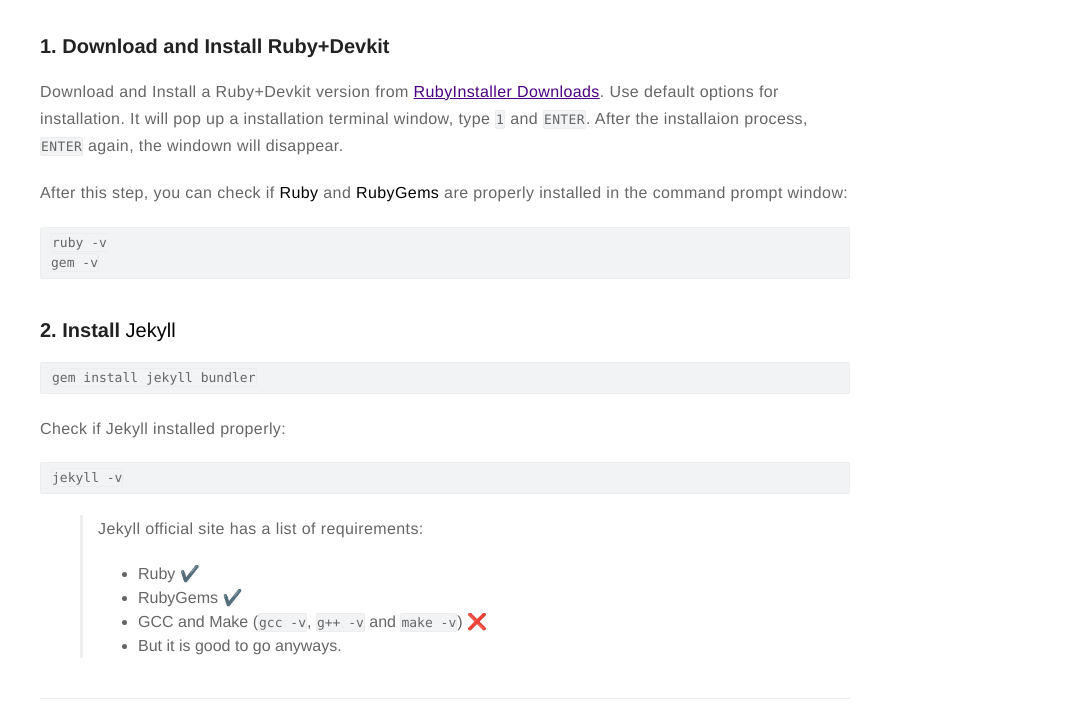
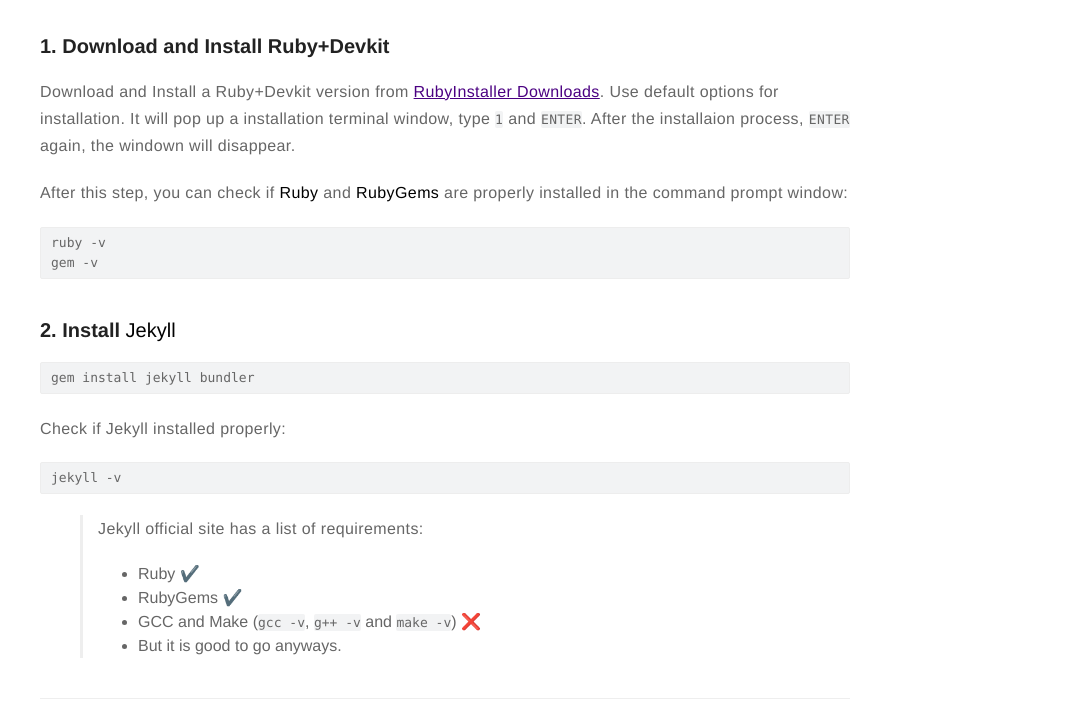
Before and after one commit to subaiwen/subaiwen.github.io, a Jekyll site: the page built from _posts/2019-7-3-Install Jekyll.md, in a window 1280 px wide. Shown: the part 545-1266 px from the top of the page, without its empty margins (195-1280 px from the left). Built offline with Jekyll 4.4.1, drawn with Linux system fonts in a browser that asks for light colours; emoji names are drawn with the system emoji font; comment, search, counter and statistics services are not loaded.

Commit message:
Update general.sass

```diff
--- a/_sass/base/general.sass
+++ b/_sass/base/general.sass
@@ -93,7 +93,6 @@
 
 code,
 tt
-	box-sizing: border-box
 	padding: 1px 0
 	font-family: $fontMonospace
 	font-size: 13px
@@ -101,7 +100,6 @@
 	background: #F2F3F4
 	border-radius: 2px
 	border-radius: 2px
-	border: 1px solid $epsilon
 
 pre
 	box-sizing: border-box
```
